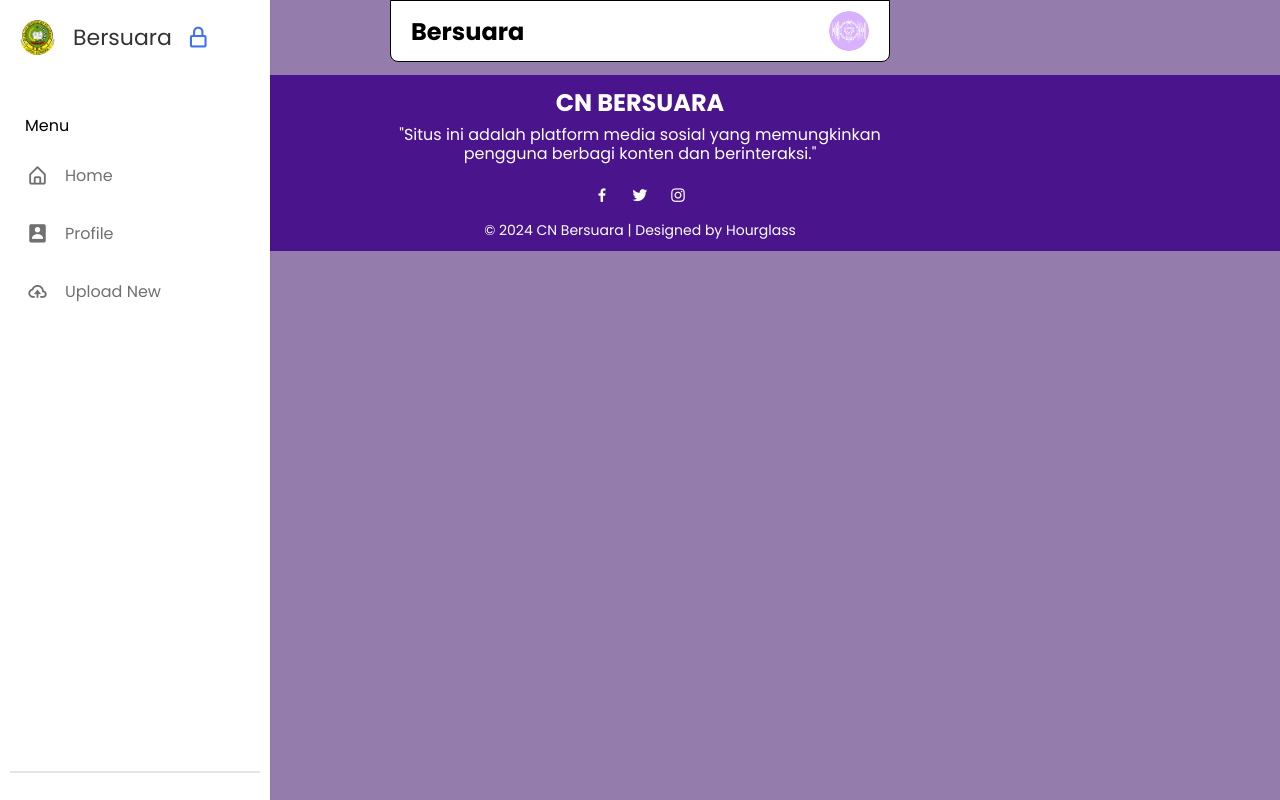
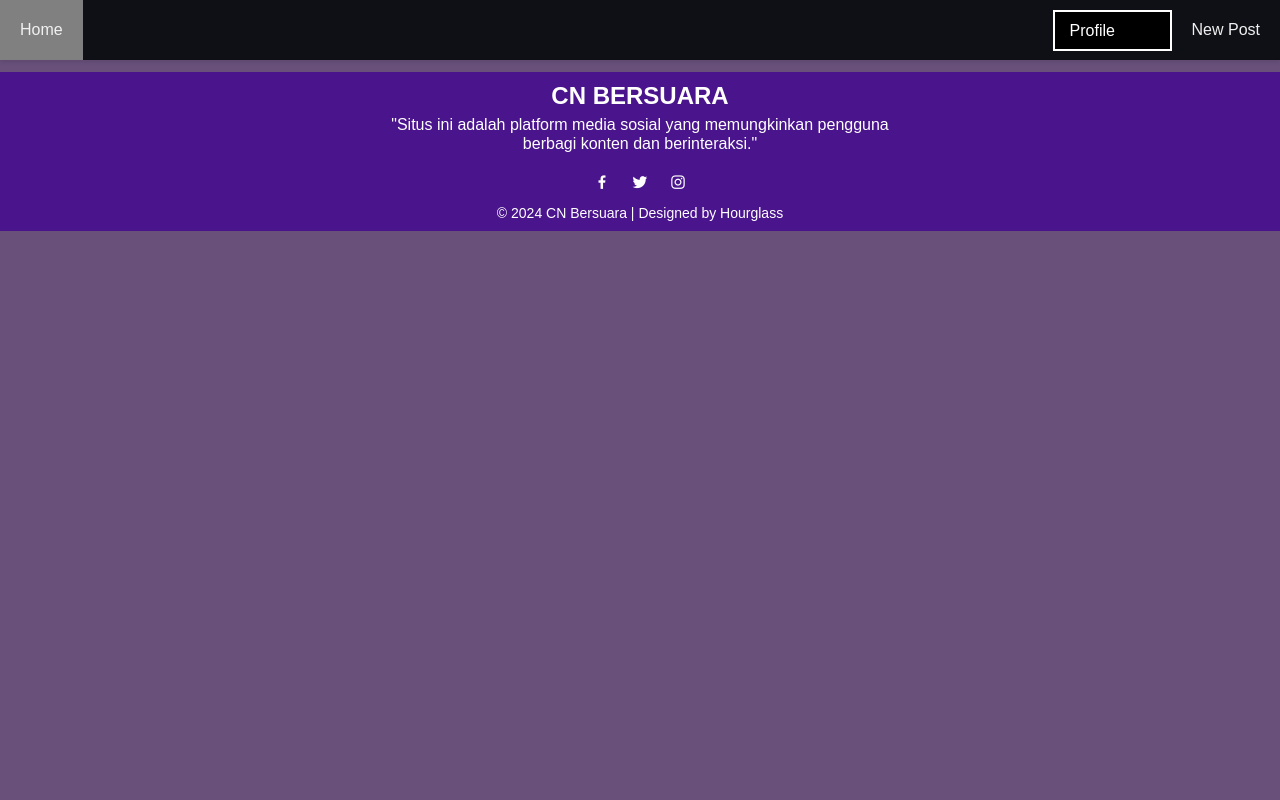
Before and after one commit to Titanbiru/bersuara, a PHP site: page /dashboard.php in a window 1280 px wide. Run offline with PHP 8.4, Linux system fonts and the light colour scheme; the visitor is signed in with stand-in values (Sample User, id 1); data that the repository does not hold is empty.

Commit message:
Perubahan Sidebar Dashboard (Saja)

```diff
--- a/css/dashboard-1.css
+++ b/css/dashboard-1.css
@@ -1,4 +1,8 @@
-/* Import Google font - Poppins */
+:root{
+  --color-1: #0f1016;
+  --text-color: #f0f0f0;
+  --accent-color: grey;
+}
 @import url("https://fonts.googleapis.com/css2?family=Poppins:wght@200;300;400;500;600;700&display=swap");
 * {
   margin: 0;
@@ -6,208 +10,129 @@
   box-sizing: border-box;
   font-family: "Poppins", sans-serif;
 }
-body {
-  min-height: 100vh;
-  background: #947CAC;
+body{
+  background-color: #68507B;
 }
-/* Pre css */
-.flex {
+@import url('https://fonts.googleapis.com/css2?family=Poppins:ital,wght@0,100;0,200;0,300;0,400;0,500;0,600;0,700;0,800;0,900;1,100;1,200;1,300;1,400;1,500;1,600;1,700;1,800;1,900&display=swap');
+:root{
+  --color-1: #0f1016;
+  --text-color: #f0f0f0;
+  --accent-color: grey;
+}
+*{
+  margin: 0;
+  padding: 0;
+}
+html{
+  font-size: 12pt;
+  font-family: Poppins, Segoe UI, Tahoma, sans-serif;
+}
+nav {
+  position: fixed;
+  top: 0;
+  width: 100%;
+  z-index: 1000;
+  height: 60px;
+  background-color: var(--color-1);
+  display: flex;
+  justify-content: flex-end;
+  align-items: center;
+  box-shadow: 0 2px 4px rgba(0, 0, 0, 0.1); /* Opsional: tambahkan bayangan untuk tampilan yang lebih menarik */
+}
+.links-container{
+  height: 100%;
+  width: 100%;
+  display: flex;
+  flex-direction: row;
+  align-items: center;
+}
+.dropdown-select {
   display: flex;
   align-items: center;
-}
-.nav_image {
-  display: flex;
-  min-width: 55px;
-  justify-content: center;
-}
-.nav_image img {
-  height: 35px;
-  width: 35px;
-  border-radius: 50%;
-  object-fit: cover;
+  gap: 10px;
 }
 
-/* Sidebar */
-.sidebar {
-  position: fixed;
-  top: 0;
-  left: 0;
+label {
+  color: white;
+  font-weight: 500;
+}
+
+select {
+  padding: 10px 15px;
+  font-size: 16px;
+  background-color: #000; /* Background hitam */
+  color: white; /* Teks putih */
+  border: 2px solid white; /* Border putih */
+  font-family: 'Poppins', sans-serif;
+  cursor: pointer;
+  outline: none;
+  appearance: none; /* Hilangkan default panah di browser */
+}
+
+select:hover {
+  background-color: #333; /* Warna sedikit lebih terang saat hover */
+}
+nav a{
   height: 100%;
-  width: 270px;
-  background: #fff;
-  padding: 15px 10px;
-  box-shadow: 0 0 2px rgba(0, 0, 0, 0.1);
-  transition: all 0.4s ease;
+  padding: 0 20px;
+  display: flex;
+  align-items: center;
+  text-decoration: none;
+  color: var(--text-color);
+  transition: all 0.3s ease-in-out;
 }
-.sidebar.close {
-  width: calc(55px + 20px);
+nav a:hover{
+  background-color: var(--accent-color);
 }
-.logo_items {
-  gap: 8px;
+nav .home-link{
+  margin-right: auto;
 }
-.logo_name {
-  font-size: 22px;
-  color: #333;
-  font-weight: 500px;
-  transition: all 0.3s ease;
+nav svg{
+  fill: var(--text-color);
+  transition: fill 0.3s ease-in-out;
 }
-.sidebar.close .logo_name,
-.sidebar.close #lock-icon,
-.sidebar.close #sidebar-close {
-  opacity: 0;
-  pointer-events: none;
-}
-#lock-icon,
-#sidebar-close {
-  padding: 10px;
-  color: #4070f4;
-  font-size: 25px;
-  cursor: pointer;
-  margin-left: -4px;
-  transition: all 0.3s ease;
-}
-#sidebar-close {
-  display: none;
-  color: #333;
-}
-.menu_container {
-  display: flex;
-  flex-direction: column;
-  justify-content: space-between;
-  margin-top: 40px;
-  overflow-y: auto;
-  height: calc(100% - 82px);
-}
-.menu_container::-webkit-scrollbar {
+#sidebar-active{
   display: none;
 }
-.menu_title {
-  position: relative;
-  height: 50px;
-  width: 55px;
-}
-.menu_title .title {
-  margin-left: 15px;
-  transition: all 0.3s ease;
-}
-.sidebar.close .title {
-  opacity: 0;
-}
-.menu_title .line {
-  position: absolute;
-  left: 50%;
-  transform: translateX(-50%);
-  height: 3px;
-  width: 20px;
-  border-radius: 25px;
-  background: #aaa;
-  transition: all 0.3s ease;
-}
-.menu_title .line {
-  opacity: 0;
-}
-.sidebar.close .line {
-  opacity: 1;
-}
-.item {
-  list-style: none;
-}
-.link {
-  text-decoration: none;
-  border-radius: 8px;
-  margin-bottom: 8px;
-  color: #707070;
-}
-.link:hover {
-  color: #fff;
-  background-color: #4070f4;
-}
-.link span {
-  white-space: nowrap;
-}
-.link i {
-  height: 50px;
-  min-width: 55px;
-  display: flex;
-  font-size: 22px;
-  align-items: center;
-  justify-content: center;
-  border-radius: 4px;
-}
-
-.sidebar_profile {
-  padding-top: 15px;
-  margin-top: 15px;
-  gap: 15px;
-  border-top: 2px solid rgba(0, 0, 0, 0.1);
-}
-.sidebar_profile .name {
-  font-size: 18px;
-  color: #333;
-}
-.sidebar_profile .email {
-  font-size: 15px;
-  color: #333;
-}
-
-/* Navbar */
-.navbar {
-  max-width: 500px;
-  width: 100%;
-  position: fixed;
-  top: 0;
-  left: 50%;
-  transform: translateX(-50%);
-  background: #fff;
-  padding: 10px 20px;
-  border: 1px solid black;
-  border-radius: 0 0 8px 8px;
-  justify-content: space-between;
-}
-#sidebar-open {
-  font-size: 30px;
-  color: #333;
-  cursor: pointer;
-  margin-right: 20px;
+.open-sidebar-button, .close-sidebar-button{
   display: none;
 }
+@media(max-width: 450px){
+  .links-container{
+    flex-direction: column;
+    align-items: flex-start;
 
-.navbar img {
-  height: 40px;
-  width: 40px;
-  margin-left: 20px;
-}
+    position: fixed;
+    top: 0;
+    right: -100%;
+    z-index: 10;
+    width: 300px;
 
-.bersuara_font{
-  font-size: 30px;
-}
-/* Responsive */
-@media screen and (max-width: 1100px) {
-  .navbar {
-    left: 65%;
+    background-color: var(--color-1);
+    box-shadow: -5px 0 5px rgba(0, 0, 0, 0.25);
+    transition: 0.75s ease-out;
   }
-}
-@media screen and (max-width: 800px) {
-  .sidebar {
-    left: 0;
-    z-index: 1000;
+  nav a{
+    box-sizing: border-box;
+    height: auto;
+    width: 100%;
+    padding: 20px 30px;
+    justify-content: flex-start;
   }
-  .sidebar.close {
-    left: -100%;
-  }
-  #sidebar-close {
+  .open-sidebar-button, .close-sidebar-button{
+    padding: 20px;
     display: block;
   }
-  #lock-icon {
-    display: none;
+  #sidebar-active:checked ~ .links-container{
+    right: 0;
   }
-  .navbar {
+  #sidebar-active:checked ~ #overlay{
+    height: 100%;
+    width: 100%;
+    position: fixed;
+    top: 0;
     left: 0;
-    max-width: 100%;
-    transform: translateX(0%);
-  }
-  #sidebar-open {
-    display: block;
+    z-index: 9;
   }
 }
 
--- a/dashboard.php
+++ b/dashboard.php
@@ -164,89 +164,44 @@ if ($_SERVER['REQUEST_METHOD'] === 'POST' && isset($_POST['reply_text'])) {
     <link rel="stylesheet" href="css/dashboard-1.css">
     <link flex href="https://unpkg.com/boxicons@2.1.4/css/boxicons.min.css" rel="stylesheet" />
     <link rel="stylesheet" href="https://cdnjs.cloudflare.com/ajax/libs/font-awesome/6.0.0-beta3/css/all.min.css">
-    <script src="js/script.js" defer></script>
     <script src="js/reply.js" defer></script>
 </head>
-<body>
+ <body>
+ <nav>
+  <input type="checkbox" id="sidebar-active">
+  <label for="sidebar-active" class="open-sidebar-button">
+    <svg xmlns="http://www.w3.org/2000/svg" height="32" viewBox="0 -960 960 960" width="32"><path d="M120-240v-80h720v80H120Zm0-200v-80h720v80H120Zm0-200v-80h720v80H120Z"/></svg>
+  </label>
+  <label id="overlay" for="sidebar-active"></label>
+  <div class="links-container">
+    <label for="sidebar-active" class="close-sidebar-button">
+      <svg xmlns="http://www.w3.org/2000/svg" height="32" viewBox="0 -960 960 960" width="32"><path d="m256-200-56-56 224-224-224-224 56-56 224 224 224-224 56 56-224 224 224 224-56 56-224-224-224 224Z"/></svg>
+    </label>
+    <a class="home-link" href="dashboard.php">Home</a>
 
-<nav class="sidebar locked">
-    <div class="logo_items flex">
-        <span class="nav_image">
-            <img src="CN.jpg" alt="logo_img" />
-        </span>
-        <span class="logo_name">Bersuara</span>
-        <i class="bx bx-lock-alt" id="lock-icon" title="Unlock Sidebar"></i>
-        <i class="bx bx-x" id="sidebar-close"></i>
-    </div>
+<div class="dropdown-select">
+    <label for="profile-options"></label>
+    <select id="profile-options" onchange="navigateToPage()">
+        <option value="#">Profile</option>
+        <option value="profile.php">View Profile</option>
+        <option value="edit_profile.php">Edit Profile</option>
+        <option value="logout.php">Logout</option>
+    </select>
+</div>
 
-        <div class="menu_container">
-            <div class="menu_items">
-                <ul class="menu_item">
-                <div class="menu_title flex">
-                    <span class="title">Menu</span>
-                    <span class="line"></span>
-                </div>
-                <li class="item">
-                    <a href="dashboard.php" class="link flex">
-                        <i class="bx bx-home-alt"></i>
-                        <span>Home</span>
-                    </a>
-                </li>
-                <li class="item">
-                    <a href="profile.php" class="link flex">
-                    <i class='bx bxs-user-rectangle'></i>
-                        <span>Profile</span>
-                    </a>
-                </li>
-                <li class="item">
-                    <a href="posts-form.php" class="link flex">
-                        <i class="bx bx-cloud-upload"></i>
-                        <span>Upload New</span>
-                    </a>
-                </li>
-            </ul>
-        </div>
-
-        <div class="sidebar_profile flex">
-            <span class="nav_image">
-                <?php if (!empty($user['profile_picture'])): ?>
-                    <!-- Display the uploaded profile picture -->
-                    <img src="<?php echo './uploads/' . htmlspecialchars($user['profile_picture']); ?>" alt="Profile Image" />
-                <?php else: ?>
-                    <!-- Default placeholder with the first letter of the name -->
-                    <div class="profile-letter">
-                        <?php
-                            // Get the first letter from full_name or username
-                            $firstLetter = !empty($user['full_name']) ? $user['full_name'][0] : $user['username'][0];
-                            echo strtoupper(htmlspecialchars($firstLetter));
-                        ?>
-                    </div>
-                <?php endif; ?>
-            </span>
-            <div class="data_text">
-                <?php
-                    if (!empty($user['full_name'])) {
-                        echo htmlspecialchars($user['full_name']);
-                    } else {
-                        echo htmlspecialchars($user['username']);
-                    }
-                ?>
-            </div>
-        </div>
-    </div>
+<!-- JavaScript untuk navigasi -->
+<script>
+function navigateToPage() {
+    const selectedValue = document.getElementById("profile-options").value;
+    if (selectedValue !== "#") { // Cek jika option bukan default
+        window.location.href = selectedValue;
+    }
+}
+</script>
+    <a href="posts-form.php">New Post</a>
+  </div>
 </nav>
-
-    <!-- Navbar -->
-    <nav class="navbar flex">
-        <i class="bx bx-menu" id="sidebar-open"></i>
-        <span><h1><b>Bersuara</b></h1></span>
-        <span class="nav_image">
-            <img src="cn bersuara.jpg" alt="logo_img" />
-        </span>
-    </nav>
-
-    <br><br><br>
-
+  <br><br><br><br>
 <div id="post-container">
     <?php foreach ($posts as $post): ?>
     <div class="post">
```
Also changed, not shown: logout.php (line endings or trailing spaces), uploads/0c1f137bddbbcdac159b8472e686eb25.jpg (added).
